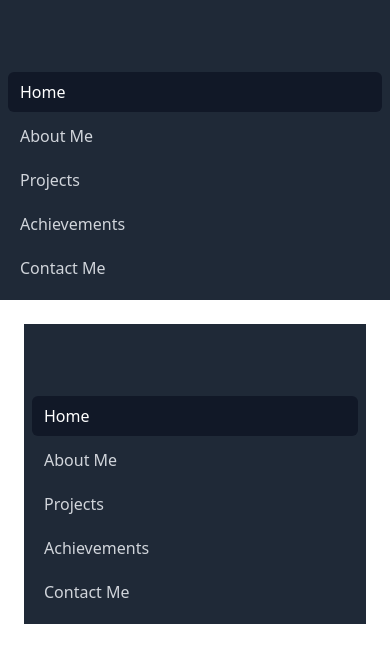
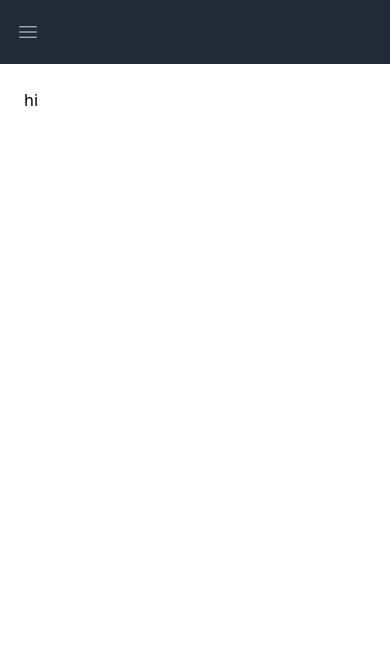
Before and after one commit to bhanusunrise/portfolio-nextjs-website, a Next.js app: page /website in a window 390 px wide. Shown: the top 662 px of the page. Built offline with nearby package versions, Linux system fonts and the light colour scheme.

Commit message:
Title added

```diff
--- a/src/app/layout.tsx
+++ b/src/app/layout.tsx
@@ -4,7 +4,7 @@ import type { Metadata } from 'next'
 import './globals.css'
 
 export const metadata: Metadata = {
-  title: 'Create Next App',
+  title: `Pasindu Bhanuka`,
   description: 'Generated by create next app',
 }
 
--- a/src/app/website/page.tsx
+++ b/src/app/website/page.tsx
@@ -1,9 +1,5 @@
-import NavBar from "@/components/navbar/navbar";
-
 export default function PageLayout() {
   return<>
-<div className="container-fluid">
-  <NavBar />
-</div>
+  <h1>hi</h1>
   </>
 }
--- a/src/components/navbar/navbar.tsx
+++ b/src/components/navbar/navbar.tsx
@@ -1,43 +1,103 @@
-import { PAGE_BASE_URL } from '@/app/lib/contants'
-import Link from 'next/link'
-import React from 'react'
+'use client';
+
+import { useState } from 'react';
+import { PAGE_BASE_URL } from '@/app/lib/contants';
+import Link from 'next/link';
 
 export default function NavBar() {
-    return(
+  const [isMenuOpen, setIsMenuOpen] = useState(false);
+
+  const toggleMenu = () => {
+    setIsMenuOpen((prev) => !prev);
+  };
+
+  return (
     <>
       <nav className="bg-gray-800">
         <div className="mx-auto px-2 sm:px-6 lg:px-8">
           <div className="relative flex h-16 items-center justify-between">
+            <div className="absolute inset-y-0 left-0 flex items-center sm:hidden">
+              {/* Mobile menu button */}
+              <button
+                type="button"
+                className="relative inline-flex items-center justify-center rounded-md p-2 text-gray-400 hover:bg-gray-700 hover:text-white focus:outline-none focus:ring-2 focus:ring-inset focus:ring-white"
+                aria-controls="mobile-menu"
+                aria-expanded={isMenuOpen}
+                onClick={toggleMenu}
+              >
+                <span className="absolute -inset-0.5"></span>
+                <span className="sr-only">Open main menu</span>
+                {/* Icon when menu is closed */}
+                <svg
+                  className={`${isMenuOpen ? 'hidden' : 'block'} size-6`}
+                  fill="none"
+                  viewBox="0 0 24 24"
+                  strokeWidth="1.5"
+                  stroke="currentColor"
+                  aria-hidden="true"
+                  data-slot="icon"
+                >
+                  <path
+                    strokeLinecap="round"
+                    strokeLinejoin="round"
+                    d="M3.75 6.75h16.5M3.75 12h16.5m-16.5 5.25h16.5"
+                  />
+                </svg>
+                {/* Icon when menu is open */}
+                <svg
+                  className={`${isMenuOpen ? 'block' : 'hidden'} size-6`}
+                  fill="none"
+                  viewBox="0 0 24 24"
+                  strokeWidth="1.5"
+                  stroke="currentColor"
+                  aria-hidden="true"
+                  data-slot="icon"
+                >
+                  <path
+                    strokeLinecap="round"
+                    strokeLinejoin="round"
+                    d="M6 18L18 6M6 6l12 12"
+                  />
+                </svg>
+              </button>
+            </div>
             <div className="flex flex-1 items-center justify-center sm:items-stretch sm:justify-start">
               <div className="hidden sm:ml-6 sm:block">
                 <div className="flex space-x-4">
-                          {/* Current: "bg-gray-900 text-white", Default: "text-gray-300 hover:bg-gray-700 hover:text-white" */}
                   <Link
-                           href={PAGE_BASE_URL + "home"}
+                    href={PAGE_BASE_URL + 'home'}
+                    className="rounded-md px-3 py-2 text-sm font-medium text-white"
+                    aria-current="page"
+                  >
+                    <h2 className='text-md'>Pasindu Bhanuka</h2>
+                  </Link>
+                  <Link
+                    href={PAGE_BASE_URL + 'home'}
                     className="rounded-md bg-gray-900 px-3 py-2 text-sm font-medium text-white"
                     aria-current="page"
                   >
                     Home
                   </Link>
                   <Link
-                           href={PAGE_BASE_URL + "about_me"}
+                    href={PAGE_BASE_URL + 'about_me'}
                     className="rounded-md px-3 py-2 text-sm font-medium text-gray-300 hover:bg-gray-700 hover:text-white"
                   >
                     About Me
                   </Link>
                   <Link
-                            href={PAGE_BASE_URL + "projects"}
+                    href={PAGE_BASE_URL + 'projects'}
                     className="rounded-md px-3 py-2 text-sm font-medium text-gray-300 hover:bg-gray-700 hover:text-white"
                   >
                     Projects
                   </Link>
                   <Link
-                           href={PAGE_BASE_URL + "achievements"}
+                    href={PAGE_BASE_URL + 'achievements'}
                     className="rounded-md px-3 py-2 text-sm font-medium text-gray-300 hover:bg-gray-700 hover:text-white"
-                         >Achievements
+                  >
+                    Achievements
                   </Link>
                   <Link
-                           href={PAGE_BASE_URL + "contact_me"}
+                    href={PAGE_BASE_URL + 'contact_me'}
                     className="rounded-md px-3 py-2 text-sm font-medium text-gray-300 hover:bg-gray-700 hover:text-white"
                   >
                     Contact Me
@@ -48,36 +108,42 @@ export default function NavBar() {
           </div>
         </div>
 
-               {/* Mobile menu */}
-               <div className="sm:hidden" id="mobile-menu">
+        {/* Mobile menu with animation */}
+        <div
+          className={`overflow-hidden transition-max-height duration-300 ease-in-out sm:hidden`}
+          style={{
+            maxHeight: isMenuOpen ? '300px' : '0',
+          }}
+          id="mobile-menu"
+        >
           <div className="space-y-1 px-2 pb-3 pt-2">
             <Link
-                      href="#"
+              href={PAGE_BASE_URL + 'home'}
               className="block rounded-md bg-gray-900 px-3 py-2 text-base font-medium text-white"
               aria-current="page"
             >
               Home
             </Link>
             <Link
-                      href="#"
+              href={PAGE_BASE_URL + 'about_me'}
               className="block rounded-md px-3 py-2 text-base font-medium text-gray-300 hover:bg-gray-700 hover:text-white"
             >
               About Me
             </Link>
             <Link
-                      href="#"
+              href={PAGE_BASE_URL + 'projects'}
               className="block rounded-md px-3 py-2 text-base font-medium text-gray-300 hover:bg-gray-700 hover:text-white"
             >
               Projects
             </Link>
             <Link
-                      href="#"
+              href={PAGE_BASE_URL + 'achievements'}
               className="block rounded-md px-3 py-2 text-base font-medium text-gray-300 hover:bg-gray-700 hover:text-white"
             >
               Achievements
             </Link>
             <Link
-                      href="#"
+              href={PAGE_BASE_URL + 'contact_me'}
               className="block rounded-md px-3 py-2 text-base font-medium text-gray-300 hover:bg-gray-700 hover:text-white"
             >
               Contact Me
@@ -85,7 +151,6 @@ export default function NavBar() {
           </div>
         </div>
       </nav>
-
     </>
-    )
+  );
 }
```
Lines whose indentation alone changed are shown as unchanged.
